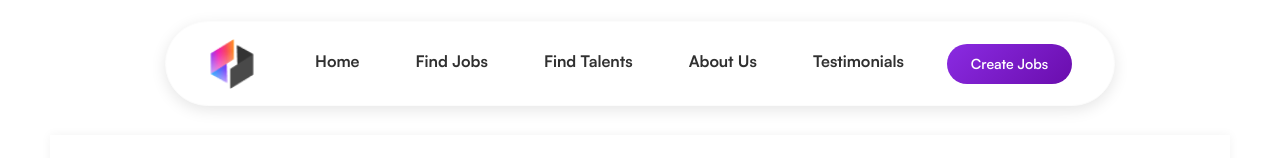
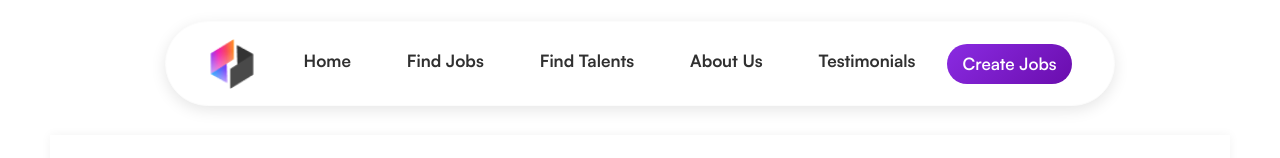
Before and after one commit to Maharajan07/Job-portal-app, a React (Vite) app: page / in a window 1280 px wide. Shown: the top 158 px of the page. Built offline with nearby package versions, Linux system fonts and the light colour scheme; no server answers.

Commit message:
Design Changes Done

```diff
--- a/src/styles/JobList.css
+++ b/src/styles/JobList.css
@@ -12,7 +12,7 @@
     justify-content: center;
     max-width: 1400px;
     width: 100%;
-    padding: 0 20=px;
+    padding: 0 0px;
     margin-left: 10px;
 }
 
--- a/src/styles/NavBar.css
+++ b/src/styles/NavBar.css
@@ -49,7 +49,7 @@
 .navbar-nav .nav-link {
     color: #303030;
     font-weight: 700;
-    font-size: 16px;
+    font-size: 17px;
     text-decoration: none;
     padding: 8px 15px;
     border-radius: 10px;
@@ -70,7 +70,7 @@
     padding: 10px 20px;
     border-radius: 20px;
     font-weight: 600;
-    font-size: 14px;
+    font-size: 17px;
     border: none;
     cursor: pointer;
     position: relative;
```
